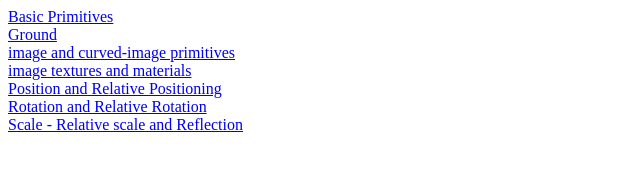
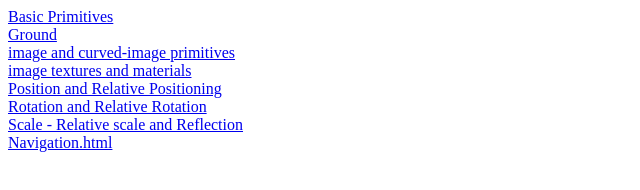
Before and after one commit to funksoup/A-Frame-Doodles, a plain HTML site: page index.html in a window 1280 px wide. Shown: the whole page, without its empty margins (0-640 px from the left). Drawn offline with Linux system fonts and the light colour scheme.

Commit message:
Update index.html

```diff
--- a/index.html
+++ b/index.html
@@ -12,5 +12,6 @@
    <a href="Position and Relative Positioning.html">Position and Relative Positioning</a></br>
    <a href="Rotation and Relative Rotation.html">Rotation and Relative Rotation</a></br>
    <a href="Scale - Relative scale and Reflection">Scale - Relative scale and Reflection</a></br>
+   <a href="Arrow-wasd Navigation">Navigation.html</a></br>
   </body>
 </html>
```
